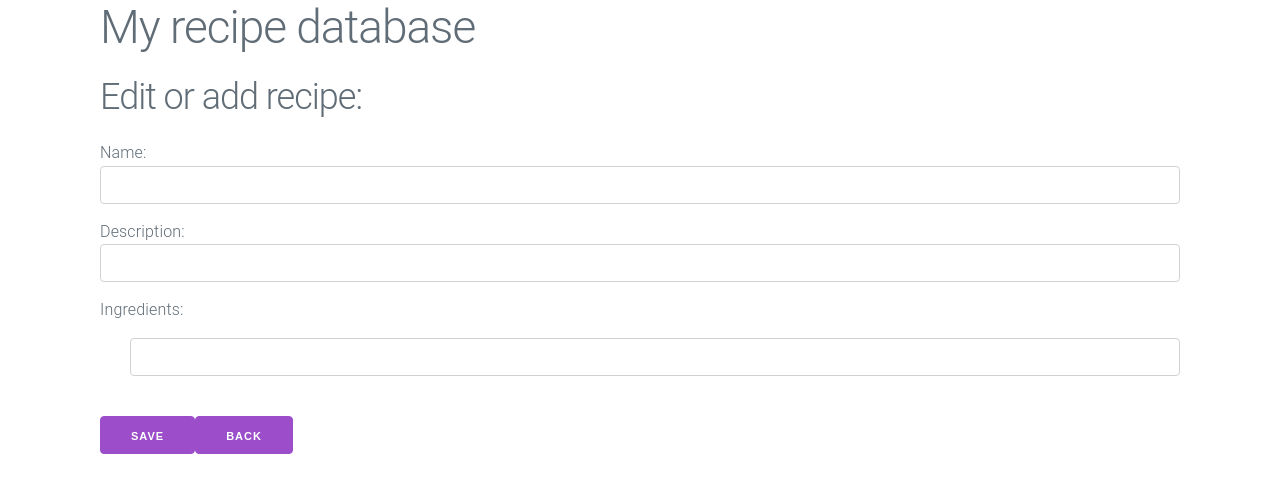
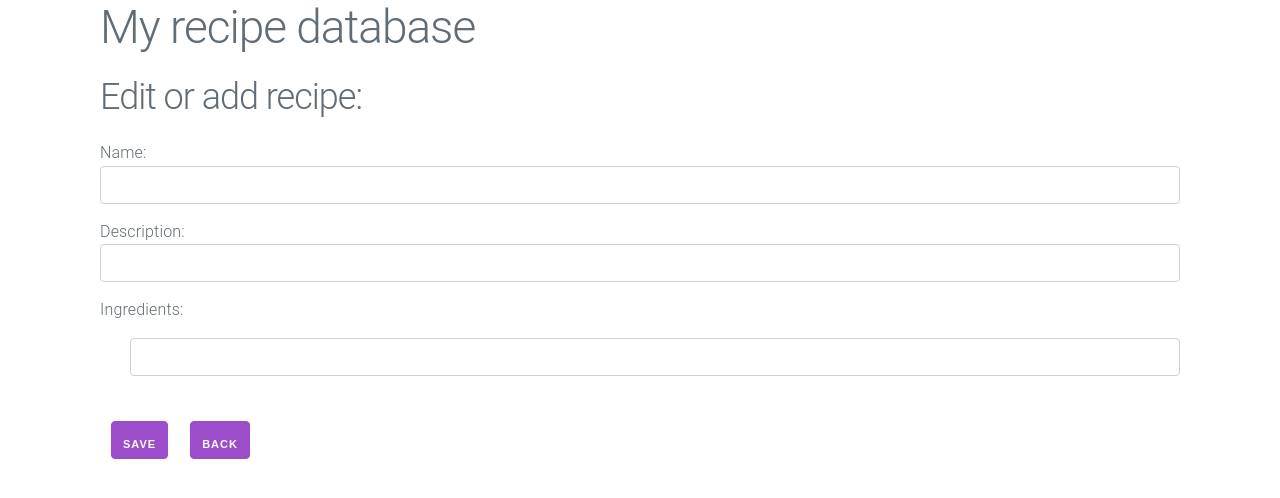
Before and after one commit to kkornakiewicz/fe-exercise, a React (Create React App) app: page /recipe/add in a window 1280 px wide. Shown: the top 498 px of the page. Built offline with nearby package versions, Linux system fonts and the light colour scheme; no server answers.

Commit message:
Move URL to env, styled button

```diff
--- a/src/API.ts
+++ b/src/API.ts
@@ -1,5 +1,6 @@
-import { API_URL } from "./Config";
 import { IRecipe } from "./Types";
+
+const API_URL = process.env.REACT_APP_BACKEND!;
 
 const getAllRecipes = () =>
   fetch(API_URL, {
--- /dev/null
+++ b/src/Button.tsx
@@ -0,0 +1,6 @@
+import styled from "styled-components";
+
+export const Button = styled.button`
+  margin: 0.5em 1em;
+  padding: 0.25em 1em;
+`;
--- a/src/Config.tsx
+++ /dev/null
@@ -1 +0,0 @@
-export const API_URL = "http://127.0.0.1:8000/api/recipes/";
--- a/src/EditableRecipeDetail.tsx
+++ b/src/EditableRecipeDetail.tsx
@@ -1,6 +1,7 @@
 import React, { useState, useEffect } from "react";
 import { RouteComponentProps, withRouter } from "react-router-dom";
 import { IRecipe } from "./Types";
+import { Button } from "./Button";
 
 interface Props {
   recipe?: IRecipe;
@@ -98,15 +99,15 @@ function EditableRecipeDetail(props: Props & RouteComponentProps) {
             })}
           </ul>
         </ol>
-        <button
+        <Button
           onClick={(e) => {
             e.preventDefault();
             props.action(recipe);
           }}
         >
           Save
-        </button>
-        <button onClick={handleBack}>Back</button>
+        </Button>
+        <Button onClick={handleBack}>Back</Button>
       </form>
     </>
   );
--- a/src/RecipeDetail.tsx
+++ b/src/RecipeDetail.tsx
@@ -1,6 +1,7 @@
 import React from "react";
 import { IRecipe } from "./Types";
 import { withRouter, RouteComponentProps } from "react-router-dom";
+import { Button } from "./Button";
 
 interface Props {
   recipe: IRecipe;
@@ -28,11 +29,11 @@ function RecipeDetail(props: Props & RouteComponentProps) {
       {recipe.ingredients.map((ingredient, index) => (
         <li key={index}>{ingredient.name}</li>
       ))}
-      <button onClick={() => historyPush("/recipe/" + recipe.id + "/edit")}>
+      <Button onClick={() => historyPush("/recipe/" + recipe.id + "/edit")}>
         Edit
-      </button>
-      <button onClick={handleRemove}> Delete </button>
-      <button onClick={() => historyPush("/")}>Back</button>
+      </Button>
+      <Button onClick={handleRemove}> Delete </Button>
+      <Button onClick={() => historyPush("/")}>Back</Button>
     </>
   );
 }
--- a/src/RecipeList.tsx
+++ b/src/RecipeList.tsx
@@ -1,6 +1,7 @@
 import React from "react";
 import { IRecipe } from "./Types";
 import { Link, withRouter, RouteComponentProps } from "react-router-dom";
+import { Button } from "./Button";
 
 interface Props {
   recipes: IRecipe[];
@@ -22,7 +23,7 @@ function RecipeList(props: Props & RouteComponentProps) {
             </li>
           ))}
       </ul>
-      <button onClick={() => props.history.push("/recipe/add")}>Add</button>
+      <Button onClick={() => props.history.push("/recipe/add")}>Add</Button>
     </>
   );
 }
```
Also changed, not shown: 2 other files (tests, documents, lock files or other folders).
